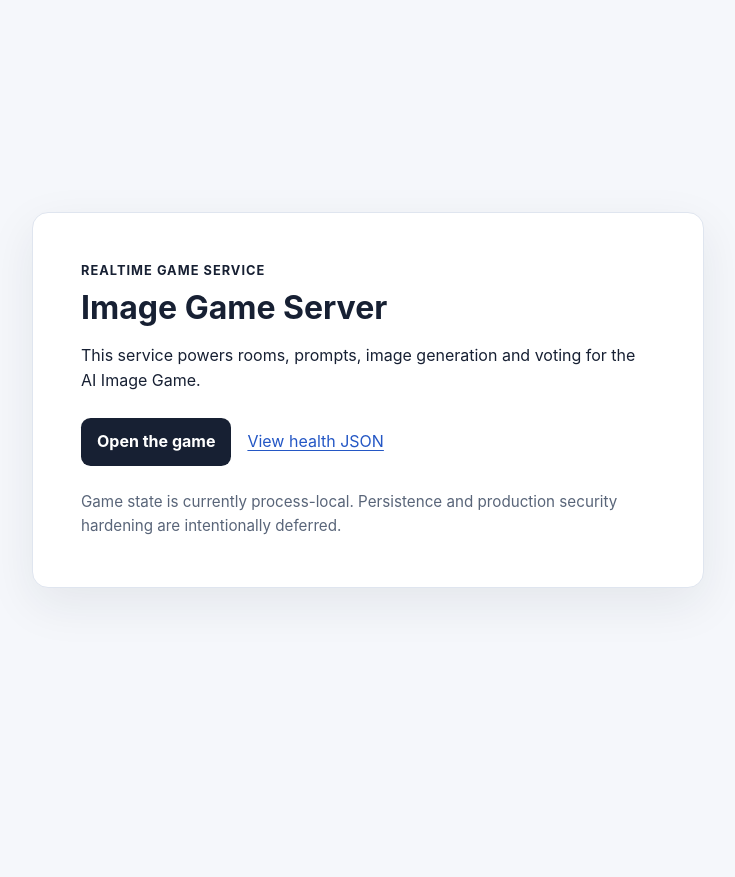
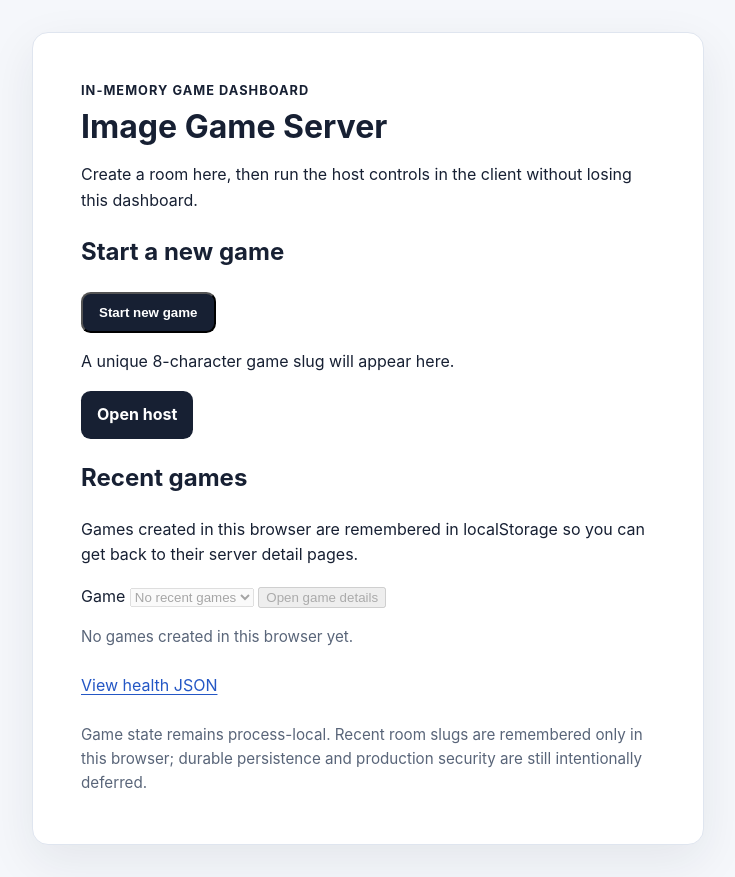
Before and after one commit to digiguru/image-game-server, a website: page public/index.html in a window 1280 px wide. Shown: the whole page, without its empty margins (272-1007 px from the left). Before the commit the page ends 800 px from the top, so only its background shows below. Drawn offline with Linux system fonts and the light colour scheme.

Commit message:
Turn server landing into game dashboard

```diff
--- a/public/index.html
+++ b/public/index.html
@@ -3,20 +3,39 @@
 <head>
   <meta charset="utf-8">
   <meta name="viewport" content="width=device-width, initial-scale=1">
-  <meta name="description" content="Realtime backend for the AI Image Game">
+  <meta name="description" content="Create and inspect in-memory AI Image Game rooms">
   <title>Image Game Server</title>
   <link rel="stylesheet" href="/stylesheets/style.css">
 </head>
 <body>
   <main>
-    <p class="eyebrow">Realtime game service</p>
+    <p class="eyebrow">In-memory game dashboard</p>
     <h1>Image Game Server</h1>
-    <p>This service powers rooms, prompts, image generation and voting for the AI Image Game.</p>
+    <p>Create a room here, then run the host controls in the client without losing this dashboard.</p>
+
+    <section aria-labelledby="new-game-heading">
+      <h2 id="new-game-heading">Start a new game</h2>
+      <button id="start-game" type="button" class="button">Start new game</button>
+      <p id="new-game-status" role="status" class="status-line">A unique 8-character game slug will appear here.</p>
+      <a id="popup-fallback" class="button secondary-link" target="_blank" rel="noopener noreferrer" hidden>Open host</a>
+    </section>
+
+    <section aria-labelledby="games-heading">
+      <h2 id="games-heading">Recent games</h2>
+      <p>Games created in this browser are remembered in localStorage so you can get back to their server detail pages.</p>
+      <div class="game-picker">
+        <label for="game-select">Game</label>
+        <select id="game-select"></select>
+        <button id="open-game-details" type="button">Open game details</button>
+      </div>
+      <p id="games-empty" class="note">No games created in this browser yet.</p>
+    </section>
+
     <nav aria-label="Service links">
-      <a class="button" href="https://image-game-client.vercel.app/">Open the game</a>
       <a href="/health">View health JSON</a>
     </nav>
-    <p class="note">Game state is currently process-local. Persistence and production security hardening are intentionally deferred.</p>
+    <p class="note">Game state remains process-local. Recent room slugs are remembered only in this browser; durable persistence and production security are still intentionally deferred.</p>
   </main>
+  <script src="/dashboard.js" defer></script>
 </body>
 </html>
```
